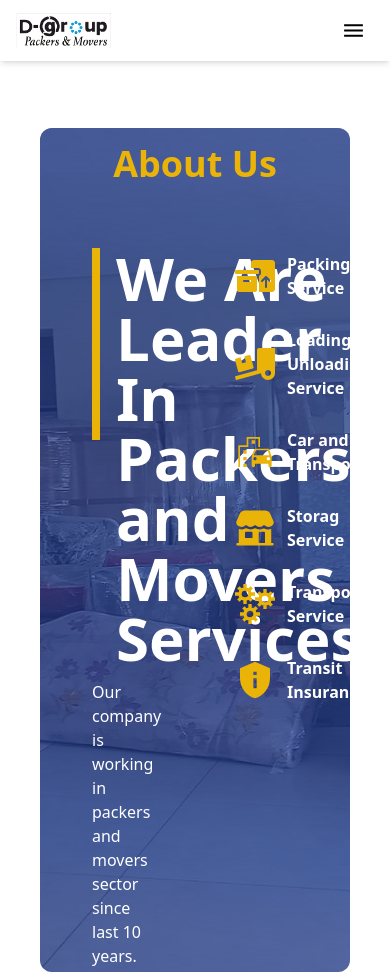
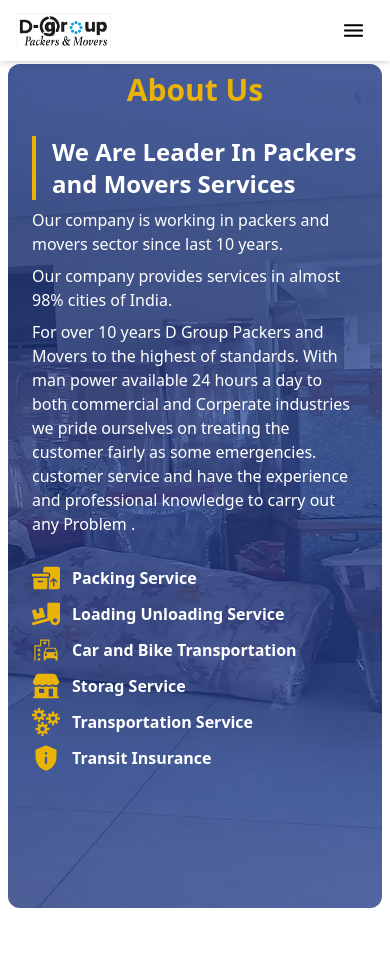
Before and after one commit to Pintu130/dgroup, a React (Create React App) app: page /about in a window 390 px wide. After the commit the page ends 908 px from the top, so only its background shows below. Built offline with nearby package versions, Linux system fonts and the light colour scheme.

Commit message:
make responsive

```diff
--- a/src/page/About.jsx
+++ b/src/page/About.jsx
@@ -13,34 +13,34 @@ AOS.init({
 
 const About = () => {
   return (
-    <div className="relative h-screen mt-32 mx-10  overflow-hidden">
+    <div className="relative h-screen mt-16 md:mt-24 xl:mt-32 xs:mx-2 md:mx-10 overflow-hidden">
       <img
         src={Home_Slider2}
         alt="about"
         className="absolute inset-0 object-cover w-full h-full opacity-100 rounded-xl"
       />
       <div className="absolute inset-0 bg-blue-900 opacity-70 rounded-xl"></div>
-      <div className="relative text-white p-4 ">
+      <div className="relative text-white p-1 xs:p-2 md:p-4 ">
         <h1
-          className="text-4xl font-bold text-center text-yellow-500"
+          className="text-3xl md:text-4xl font-bold text-center text-yellow-500"
           data-aos="slide-up"
         >
           About Us
         </h1>
-        <div className="grid grid-cols-2 gap-20 mx-9 mt-12">
+        <div className="grid grid-cols-1 md:grid-cols-2 gap-3 xs:gap-5 md:gap-10 xl:gap-20 mx-2 xs:mx-4 md:mx-9 mt-5 md:mt-12">
           <div>
-            <div className="flex mt-4" data-aos="slide-right">
-              <div className="border-l-8 border-yellow-500 h-48 mr-4"></div>
-              <p className="text-6xl font-bold">
+            <div className="flex mt-2 md:mt-4" data-aos="slide-right">
+              <div className="border-l-4 md:border-l-8 border-yellow-500 h-16 md:h-32 lg:h-36 xl:h-48 mr-4"></div>
+              <p className="text-xl xs:text-2xl md:text-3xl lg:text-5xl xl:text-6xl font-bold">
                 We Are Leader In Packers and Movers Services
               </p>
             </div>
             <div data-aos="slide-right">
-              <p className="my-3">
+              <p className="my-2 xl:my-3">
                 Our company is working in packers and movers sector since last
                 10 years.
               </p>
-              <p className="my-3">
+              <p className="my-2 xl:my-3">
                 Our company provides services in almost 98% cities of India.
               </p>
               <p>
@@ -53,40 +53,40 @@ const About = () => {
               </p>
             </div>
           </div>
-          <div className="space-y-7 mt-5 font-bold" data-aos="slide-left">
+          <div className="space-y-2 md:space-y-7 mt-2 md:mt-5 font-bold" data-aos="slide-left">
             <div className="flex items-center gap-3">
               <p className="text-yellow-500">
-                <FaBoxesPacking size={40} />
+                <FaBoxesPacking className="w-7 md:w-10 h-7 md:h-10" />
               </p>
               <p>Packing Service</p>
             </div>
             <div className="flex items-center gap-3">
               <p className="text-yellow-500">
-                <FaTruckLoading size={40} />
+                <FaTruckLoading className="w-7 md:w-10 h-7 md:h-10" />
               </p>
               <p>Loading Unloading Service</p>
             </div>
             <div className="flex items-center gap-3">
               <p className="text-yellow-500">
-                <MdEmojiTransportation size={40} />
+                <MdEmojiTransportation className="w-7 md:w-10 h-7 md:h-10" />
               </p>
               <p>Car and Bike Transportation</p>
             </div>
             <div className="flex items-center gap-3">
               <p className="text-yellow-500">
-                <IoStorefront size={40} />
+                <IoStorefront className="w-7 md:w-10 h-7 md:h-10" />
               </p>
               <p>Storag Service</p>
             </div>
             <div className="flex items-center gap-3">
               <p className="text-yellow-500">
-                <GrServices size={40} />
+                <GrServices className="w-7 md:w-10 h-7 md:h-10" />
               </p>
               <p>Transportation Service</p>
             </div>
             <div className="flex items-center gap-3">
               <p className="text-yellow-500">
-                <MdPrivacyTip size={40} />
+                <MdPrivacyTip className="w-7 md:w-10 h-7 md:h-10"/>
               </p>
               <p>Transit Insurance</p>
             </div>
--- a/src/page/Home.jsx
+++ b/src/page/Home.jsx
@@ -27,7 +27,7 @@ const Home = () => {
     <div>
       <HomeSlider />
       <About />
-      <div className="bg-gray-950 text-white h-96 flex flex-col justify-center items-center mt-32" >
+      <div className="bg-gray-950 text-white py-20 flex flex-col justify-center items-center mt-16 md:mt-24 xl:mt-32" >
         <div className="flex flex-wrap justify-center gap-10" data-aos="slide-up">
           {counters.map((counter, index) => (
             <div key={index} className="border border-blue-950 rounded-md p-5 transition-transform duration-300 ease-in-out transform hover:scale-110">
```
